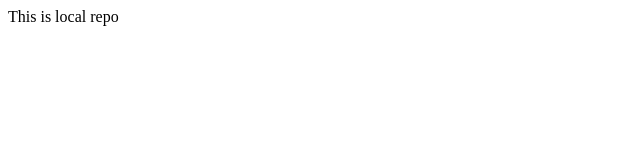
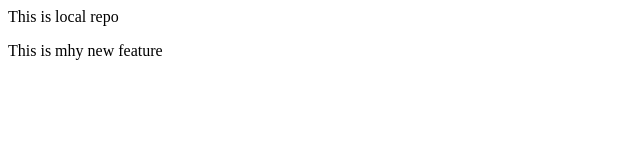
Before and after one commit to Vishal07-dev/local_repo, a plain HTML site: page index.html in a window 1280 px wide. Shown: the whole page, without its empty margins (0-640 px from the left). Drawn offline with Linux system fonts and the light colour scheme.

Commit message:
add new feature

```diff
--- a/index.html
+++ b/index.html
@@ -1,3 +1,4 @@
 <p>
     This is local repo
 </p>
+<p>This is mhy new feature</p>
```
